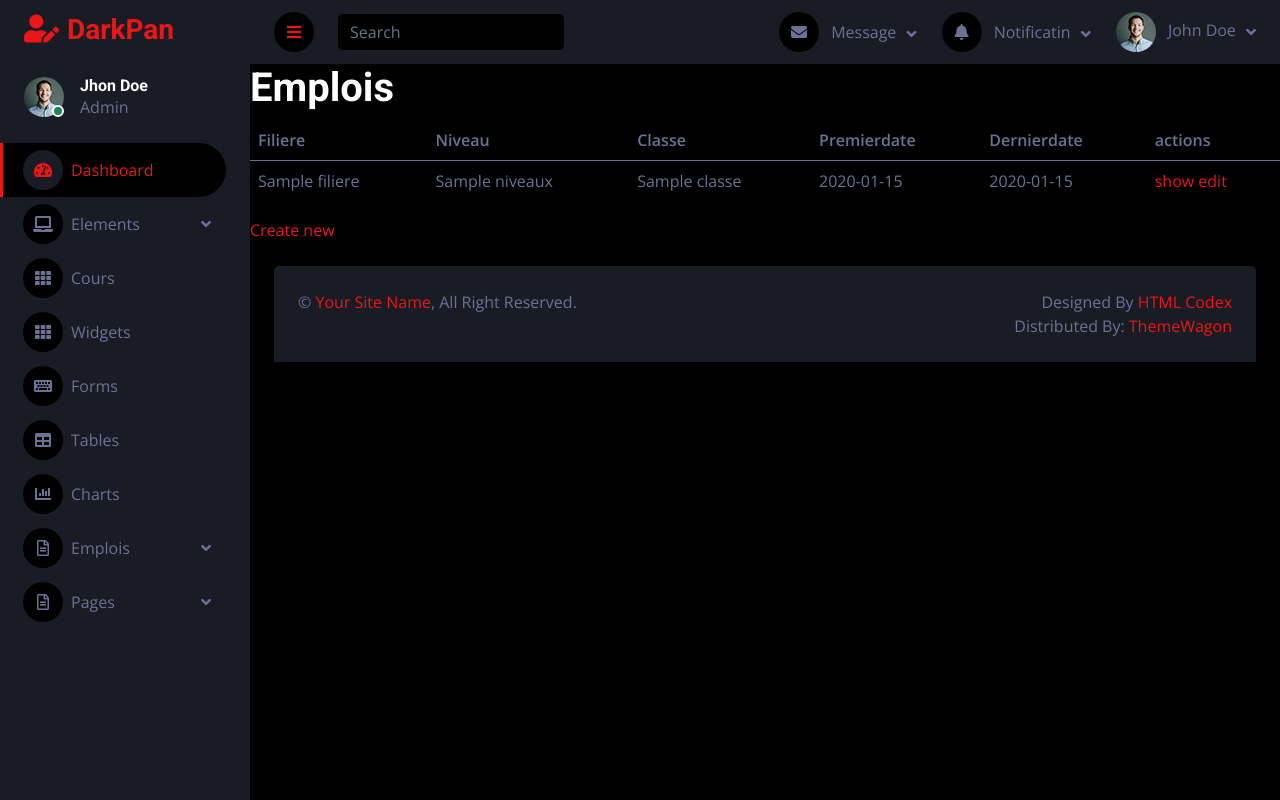
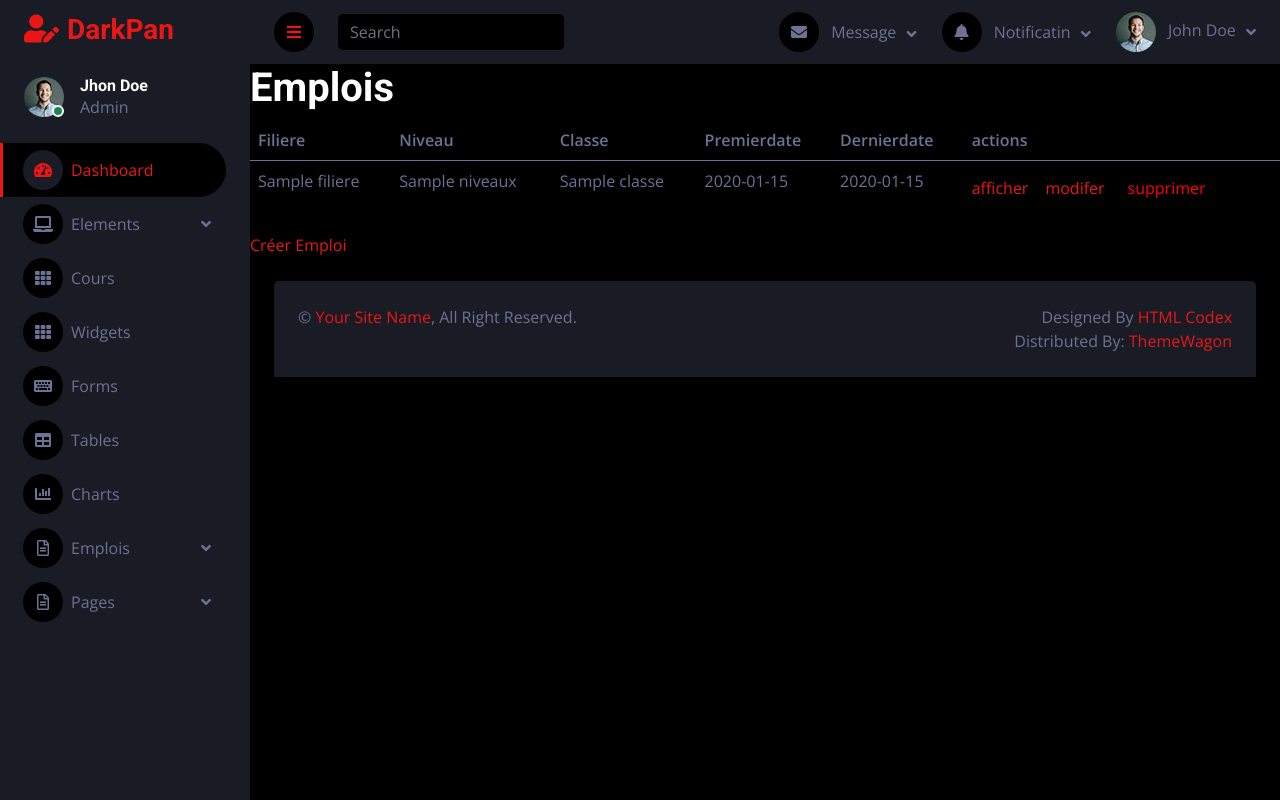
Before and after one commit to rayaabdelhafidh/EspritE-LearnWeb, a Symfony app: template templates/emploi/index.html.twig in a window 1280 px wide. Run offline with Twig, Linux system fonts and the light colour scheme; the template is opened without the code that fills it: most values are stand-ins (such as "Sample title", 1, 10 or a date in 2020); some libraries are stand-ins or nearby versions.

Commit message:
delete emploi : done

```diff
--- a/src/Controller/EmploiController.php
+++ b/src/Controller/EmploiController.php
@@ -75,6 +75,12 @@ class EmploiController extends AbstractController
 public function delete(Request $request, Emploi $emploi, EntityManagerInterface $entityManager): Response
 {
     if ($this->isCsrfTokenValid('delete'.$emploi->getId(), $request->request->get('_token'))) {
+        $emploiMatieres = $entityManager->getRepository(EmploiMatiere::class)->findBy(['emploi' => $emploi]);
+
+        foreach ($emploiMatieres as $emploiMatiere) {
+            $entityManager->remove($emploiMatiere);
+        }
+
         $entityManager->remove($emploi);
         $entityManager->flush();
     }
--- a/templates/emploi/_delete_form.html.twig
+++ b/templates/emploi/_delete_form.html.twig
@@ -1,4 +1,4 @@
 <form method="post" action="{{ path('app_emploi_delete', {'id': emploi.id}) }}" onsubmit="return confirm('Are you sure you want to delete this item?');">
     <input type="hidden" name="_token" value="{{ csrf_token('delete' ~ emploi.id) }}">
-    <button class="btn">Delete</button>
+    <button class="btn" style="color: red;">supprimer</button>
 </form>
--- a/templates/emploi/index.html.twig
+++ b/templates/emploi/index.html.twig
@@ -24,9 +24,10 @@
                 <td>{{ emploi.classe.nomClasse }}</td>
                 <td>{{ emploi.premierdate ? emploi.premierdate|date('Y-m-d') : '' }}</td>
                 <td>{{ emploi.dernierdate ? emploi.dernierdate|date('Y-m-d') : '' }}</td>
-                <td>
-                    <a href="{{ path('app_emploi_show', {'id': emploi.id}) }}">show</a>
-                    <a href="{{ path('app_emploi_edit', {'id': emploi.id}) }}">edit</a>
+                <td style="display: flex; align-items: center;">
+                    <a href="{{ path('app_emploi_show', {'id': emploi.id}) }}">afficher</a>
+                    <a href="{{ path('app_emploi_edit', {'id': emploi.id}) }}"  style="margin-left: 17px;">modifer</a>
+                    <div style="margin-left: 10px;">{{ include('emploi/_delete_form.html.twig', {'emploi': emploi}) }}</div>
                 </td>
             </tr>
         {% else %}
@@ -37,5 +38,5 @@
         </tbody>
     </table>
 
-    <a href="{{ path('app_emploi_new') }}">Create new</a>
+    <a href="{{ path('app_emploi_new') }}">Créer Emploi</a>
 {% endblock %}
```
Lines whose indentation alone changed are shown as unchanged.
